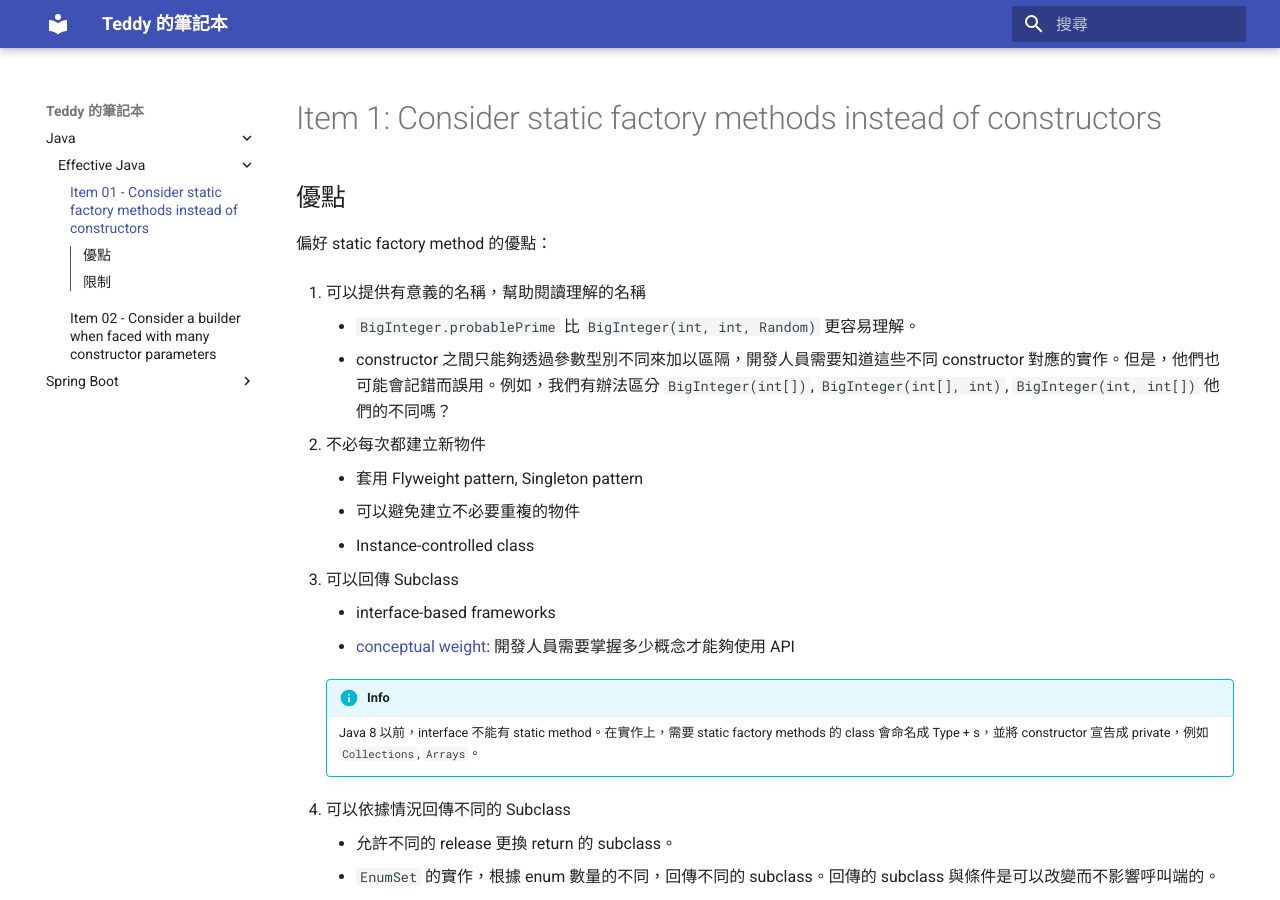
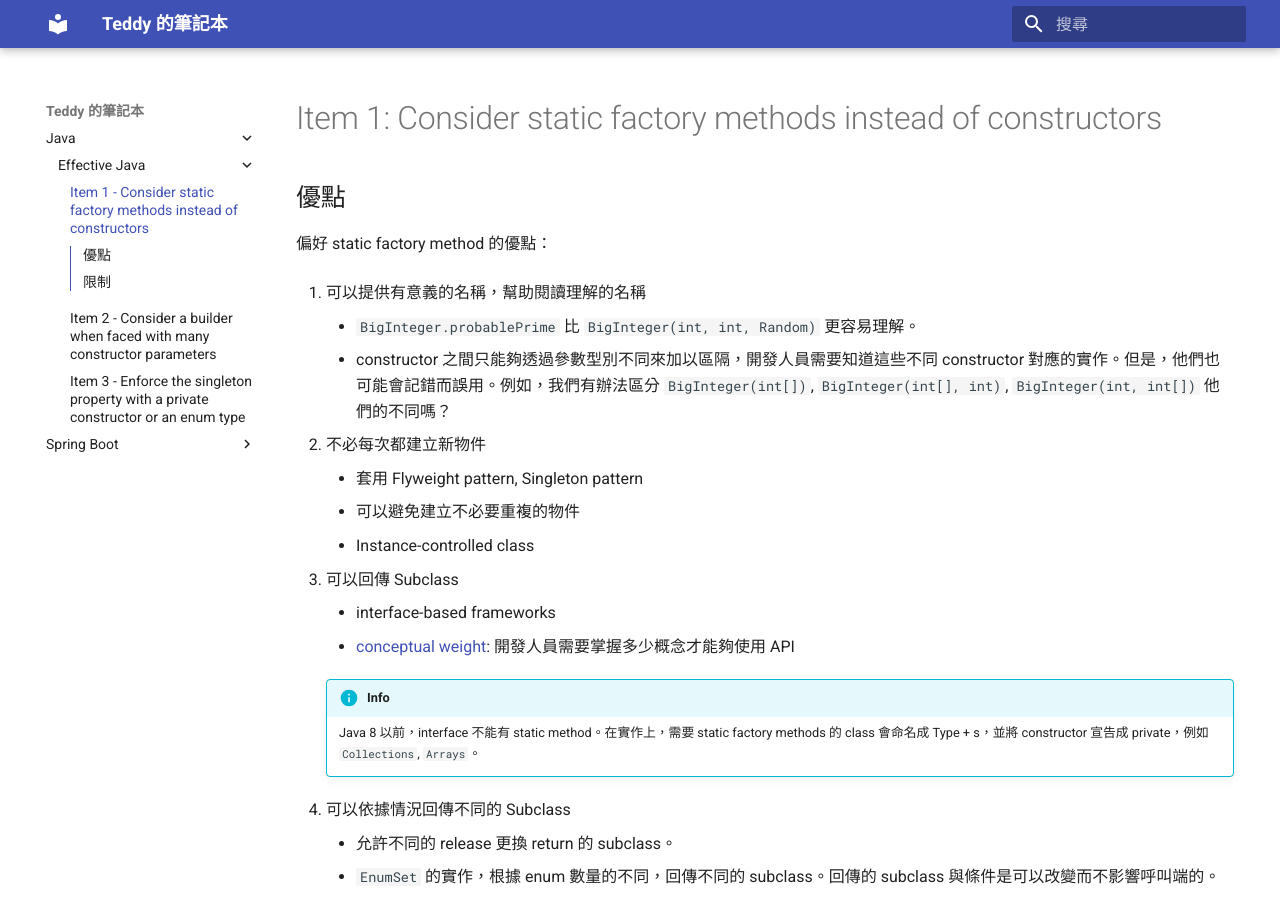
Before and after one commit to teddyprogramming/teddyprogramming.github.io, an MkDocs documentation site: the page built from docs/java/effective-java/001.md, in a window 1280 px wide and 900 px high. Built offline with MkDocs 1.6.1 and Material for MkDocs 9.7.7, drawn with Linux system fonts in a browser that asks for light colours.

Commit message:
effective java 003

```diff
--- a/mkdocs.yml
+++ b/mkdocs.yml
@@ -16,8 +16,9 @@ theme:
 nav:
   - Java:
     - Effective Java:
-        - Item 01 - Consider static factory methods instead of constructors: java/effective-java/001.md
-        - Item 02 - Consider a builder when faced with many constructor parameters: java/effective-java/002.md
+        - Item 1 - Consider static factory methods instead of constructors: java/effective-java/001.md
+        - Item 2 - Consider a builder when faced with many constructor parameters: java/effective-java/002.md
+        - Item 3 - Enforce the singleton property with a private constructor or an enum type: java/effective-java/003.md
   - Spring Boot:
       - Scheduler:
         - Quartz:
```
Also changed, not shown: docs/java/effective-java/003.md (added, +38 -0 lines).
